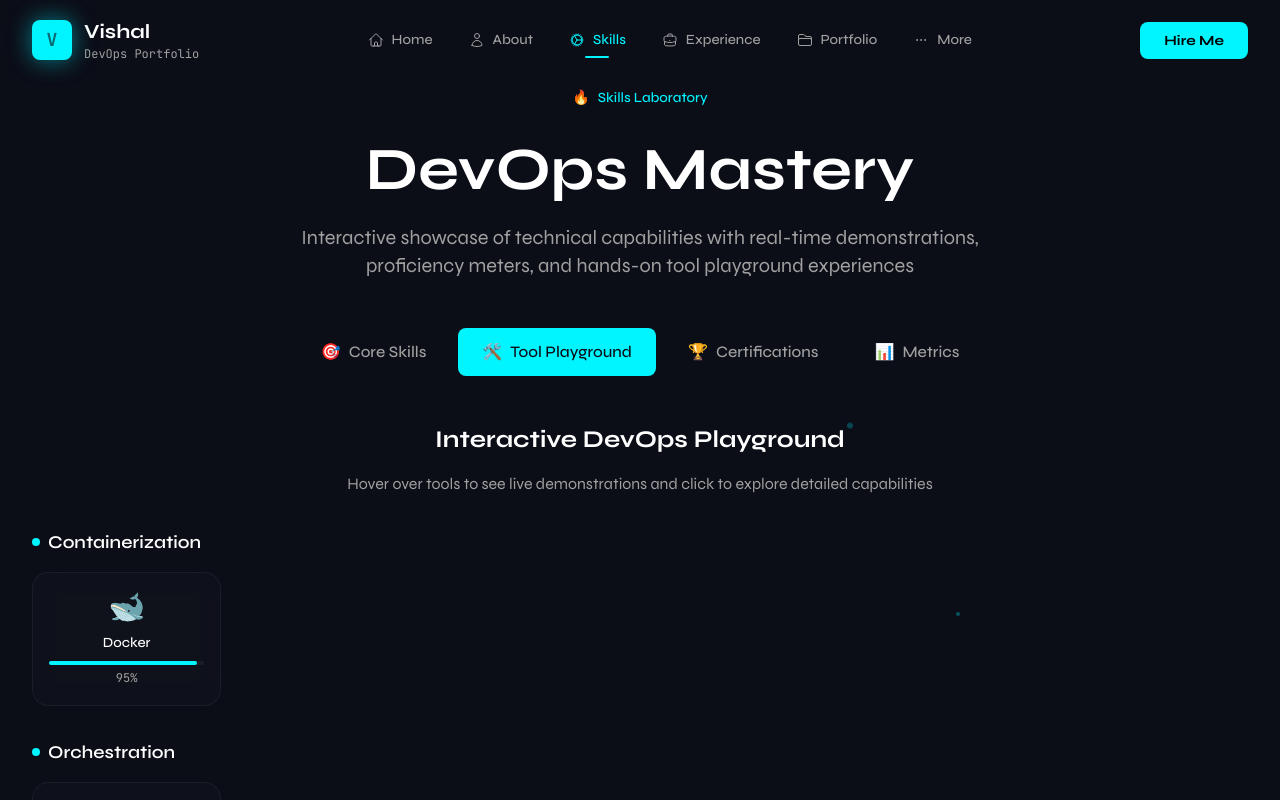
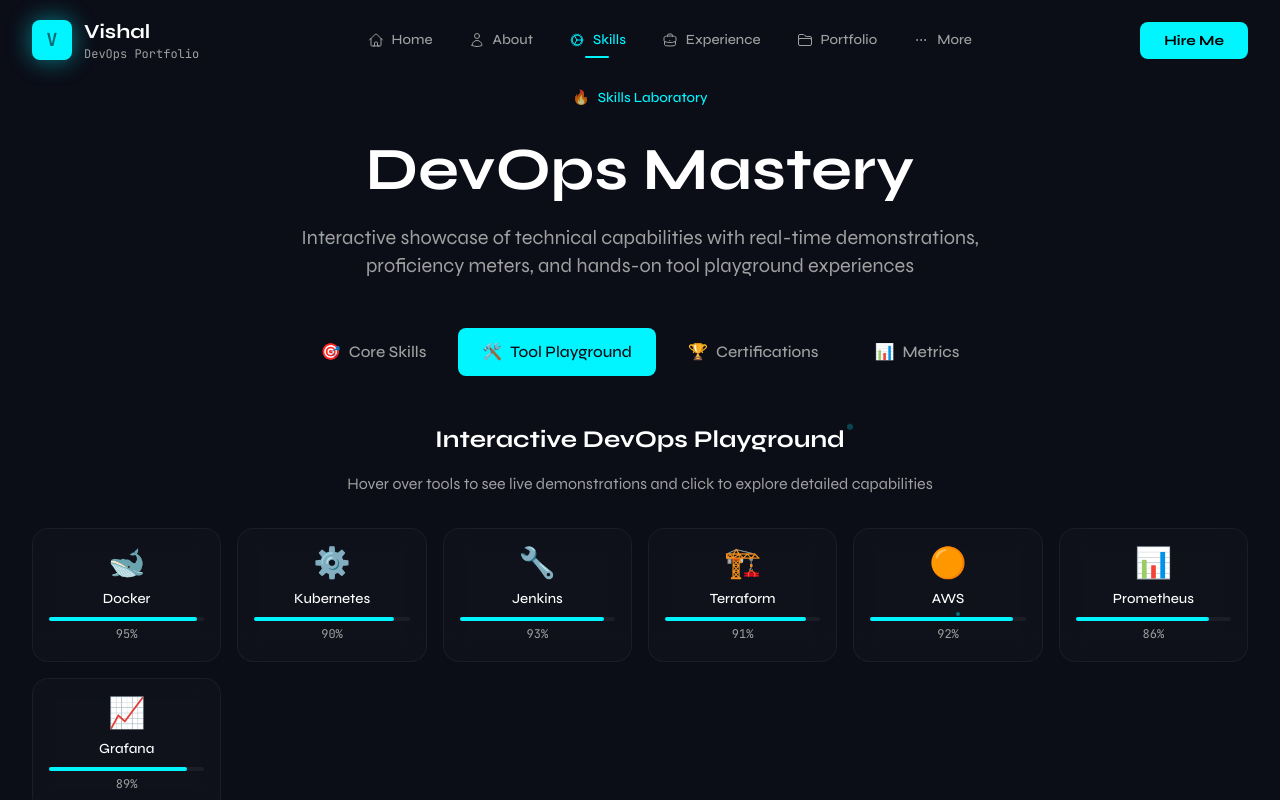
Before and after one commit to kushwahvishal939/vishal_devops_portfolio, a Next.js app: page /skills in a window 1280 px wide. Shown: the top 800 px of the page. Built offline with nearby package versions, Linux system fonts and the light colour scheme.

Commit message:
fix toolplayground

```diff
--- a/src/app/skills/components/ToolPlayground.tsx
+++ b/src/app/skills/components/ToolPlayground.tsx
@@ -32,17 +32,8 @@
         </p>
       </div>
 
-      {categories.map((category) => (
-        <div key={category} className="space-y-4">
-          <h4 className="text-lg font-semibold text-foreground flex items-center space-x-2">
-            <div className="w-2 h-2 bg-accent rounded-full"></div>
-            <span>{category}</span>
-          </h4>
-
-          <div className="grid grid-cols-2 sm:grid-cols-3 md:grid-cols-4 lg:grid-cols-6 gap-4">
-            {tools
-              .filter((tool) => tool.category === category)
-              .map((tool, index) => (
+      <div className="grid grid-cols-2 sm:grid-cols-3 md:grid-cols-4 lg:grid-cols-6 gap-4">
+        {tools.map((tool, index) => (
                 <div
                   key={index}
                   className="relative group cursor-pointer"
@@ -89,9 +80,7 @@
                   )}
                 </div>
               ))}
-          </div>
-        </div>
-      ))}
+      </div>
 
       {/* Tool Detail Modal */}
       {selectedTool && (
```
